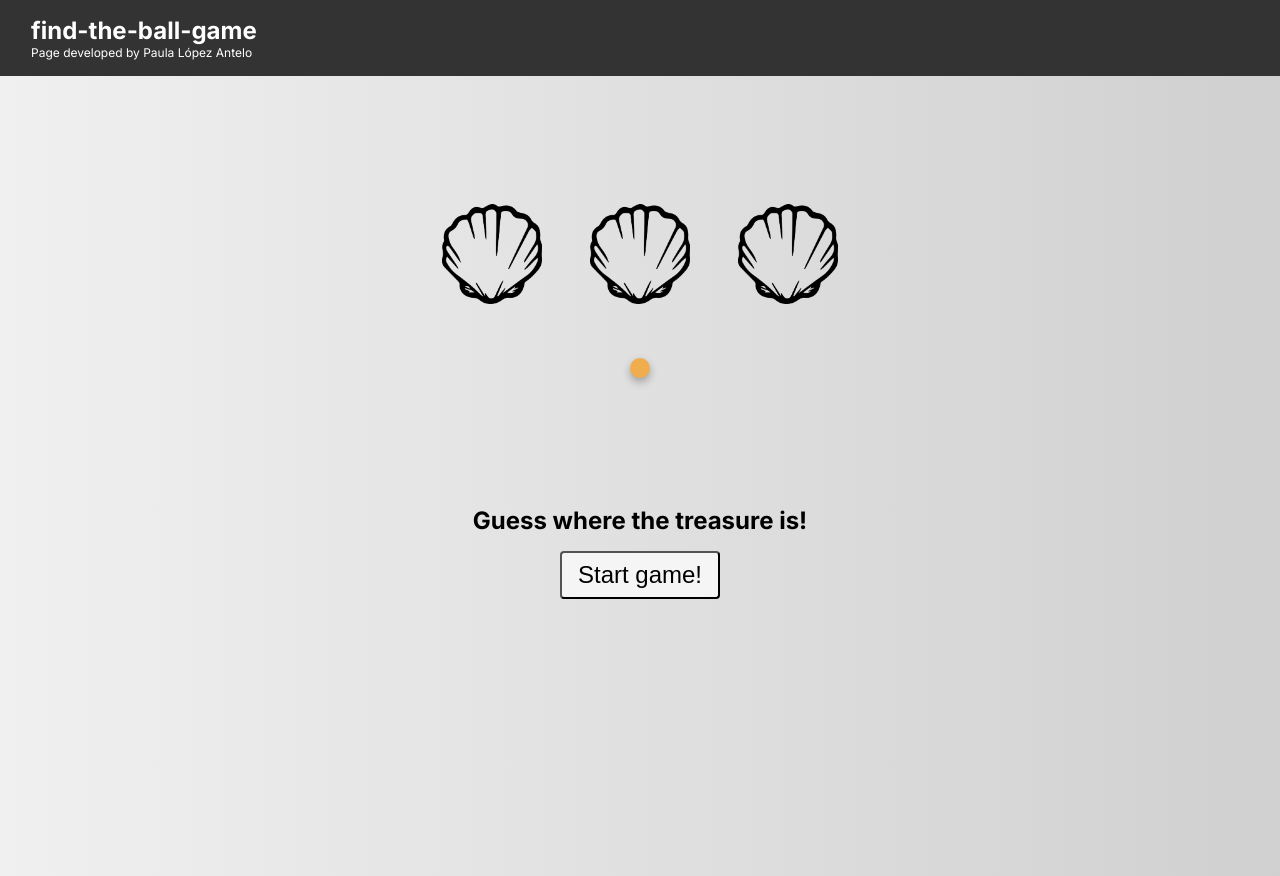
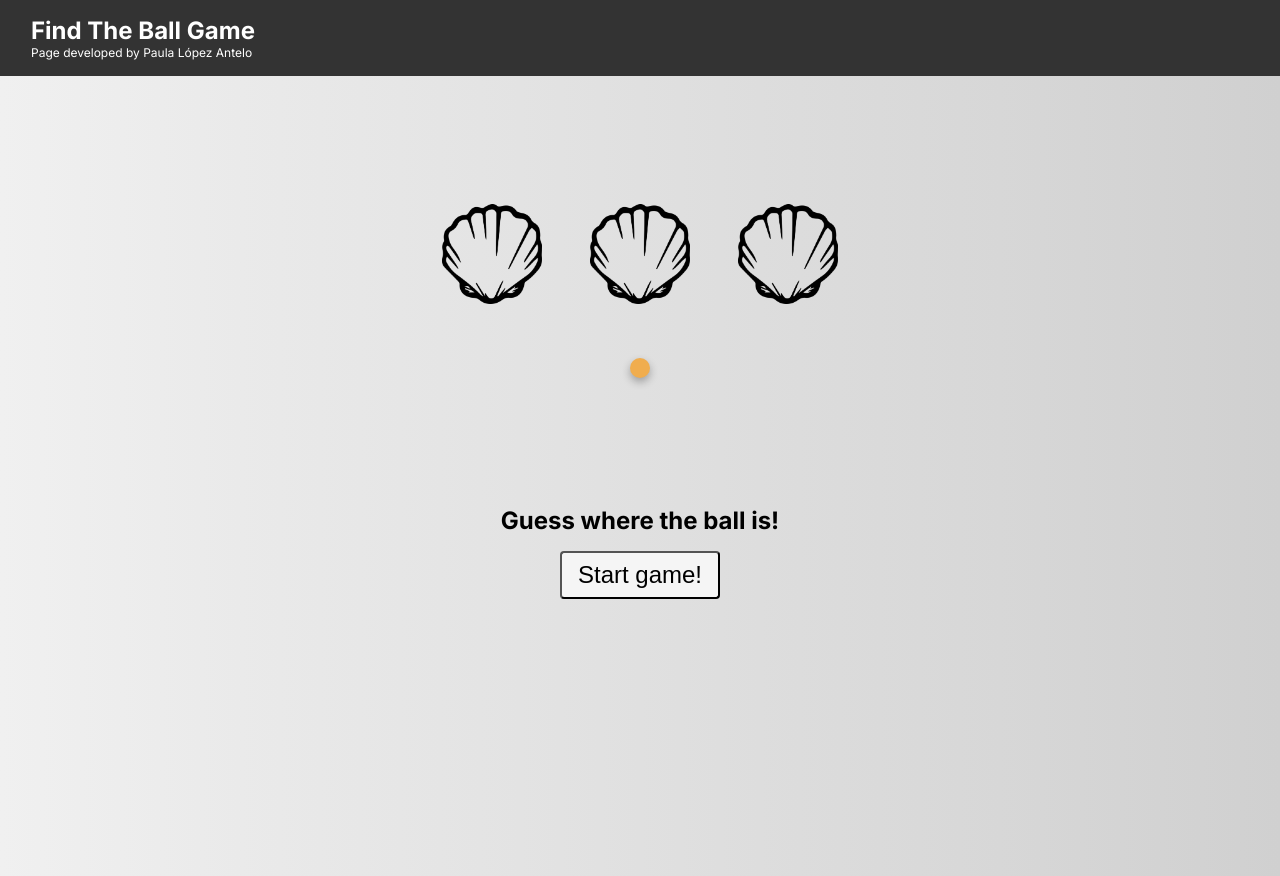
Before and after one commit to Lunnatica/find-the-ball-game, a Next.js app: page / in a window 1280 px wide. Built offline with nearby package versions, Linux system fonts and the light colour scheme.

Commit message:
feat: rename game

```diff
--- a/src/app/layout.tsx
+++ b/src/app/layout.tsx
@@ -9,8 +9,8 @@ import StyledComponentsRegistry from "../lib/registry";
 const inter = Inter({ subsets: ["latin"] });
 
 export const metadata: Metadata = {
-  title: "find-the-ball-game",
-  description: "find-the-ball-game",
+  title: "Find the ball game",
+  description: "Find the ball game, a simple game to test your luck!",
 };
 
 export default function RootLayout({
--- a/src/components/GameArea/GameArea.tsx
+++ b/src/components/GameArea/GameArea.tsx
@@ -30,7 +30,7 @@ const renderUserMessage = (gameState: GameState) => {
     default:
       return (
         <StyledUserMessage aria-live="polite">
-          Guess where the treasure is!
+          Guess where the ball is!
         </StyledUserMessage>
       );
   }
--- a/src/components/Header/Header.tsx
+++ b/src/components/Header/Header.tsx
@@ -5,7 +5,7 @@ import { StyledHeader, StyledHeaderTitle } from "./StyledHeader";
 const Header: React.FC = () => (
   <StyledHeader>
     <StyledHeaderTitle>
-      <h1>find-the-ball-game</h1>
+      <h1>Find The Ball Game</h1>
       <p>Page developed by Paula López Antelo</p>
     </StyledHeaderTitle>
   </StyledHeader>
```
Also changed, not shown: 1 other file (tests, documents, lock files or other folders).
